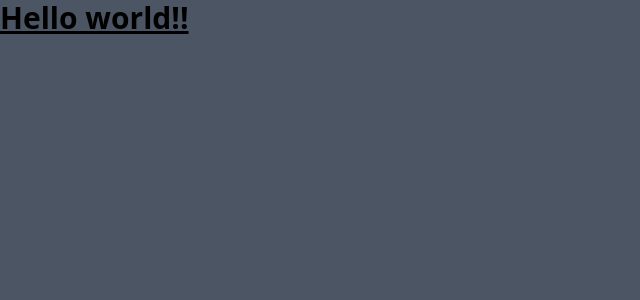
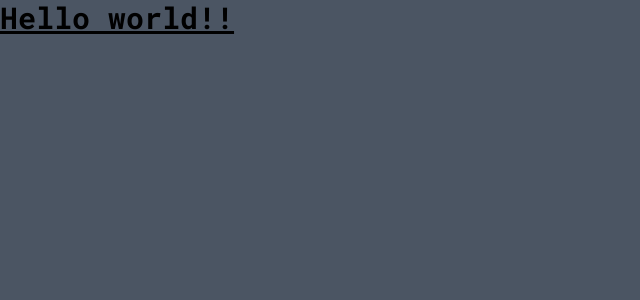
Before and after one commit to eahmann/ahmann.dev-old, a Next.js app: page / in a window 1280 px wide. Shown: the top 300 px of the page, without its empty margins (0-640 px from the left). Built offline with nearby package versions, Linux system fonts and the light colour scheme.

Commit message:
feat: tailwind theme

```diff
--- a/tailwind.config.js
+++ b/tailwind.config.js
@@ -1,11 +1,35 @@
 /** @type {import('tailwindcss').Config} */
+const defaultTheme = require('tailwindcss/defaultTheme')
+
 module.exports = {
   content: [
     './pages/**/*.{js,ts,jsx,tsx}',
     './components/**/*.{js,ts,jsx,tsx}'
   ],
   theme: {
-    extend: {}
+    extend: {
+      colors: {
+        brand: {
+          DEFAULT: '#ff8800'
+        },
+        pizazz: {
+          50: '#fff9f2',
+          100: '#fff3e6',
+          200: '#ffe1bf',
+          300: '#ffcf99',
+          400: '#ffac4d',
+          500: '#ff8800',
+          600: '#e67a00',
+          700: '#bf6600',
+          800: '#995200',
+          900: '#7d4300'
+        }
+      },
+      fontFamily: {
+        roboto: ['Roboto Mono', 'monospace'],
+        sans: ['Inter', ...defaultTheme.fontFamily.sans]
+      }
+    }
   },
   plugins: []
 }
```
